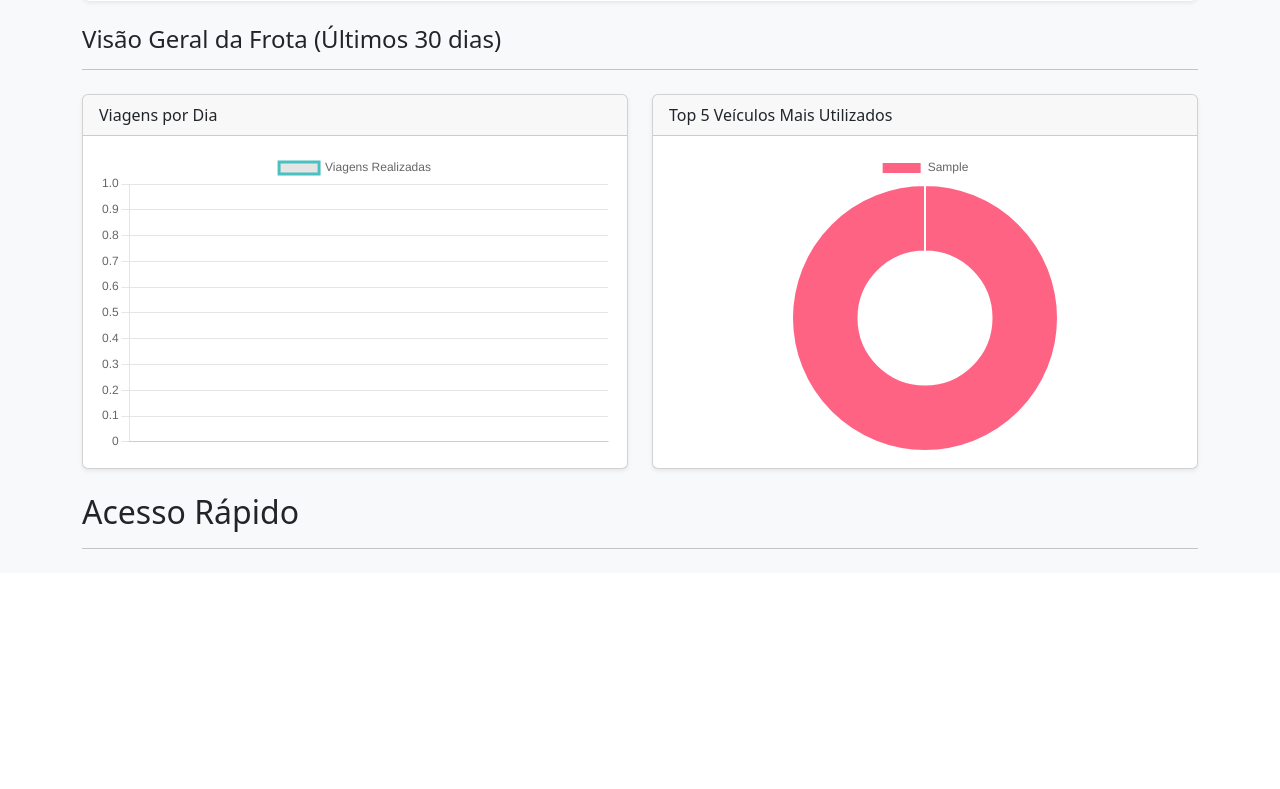
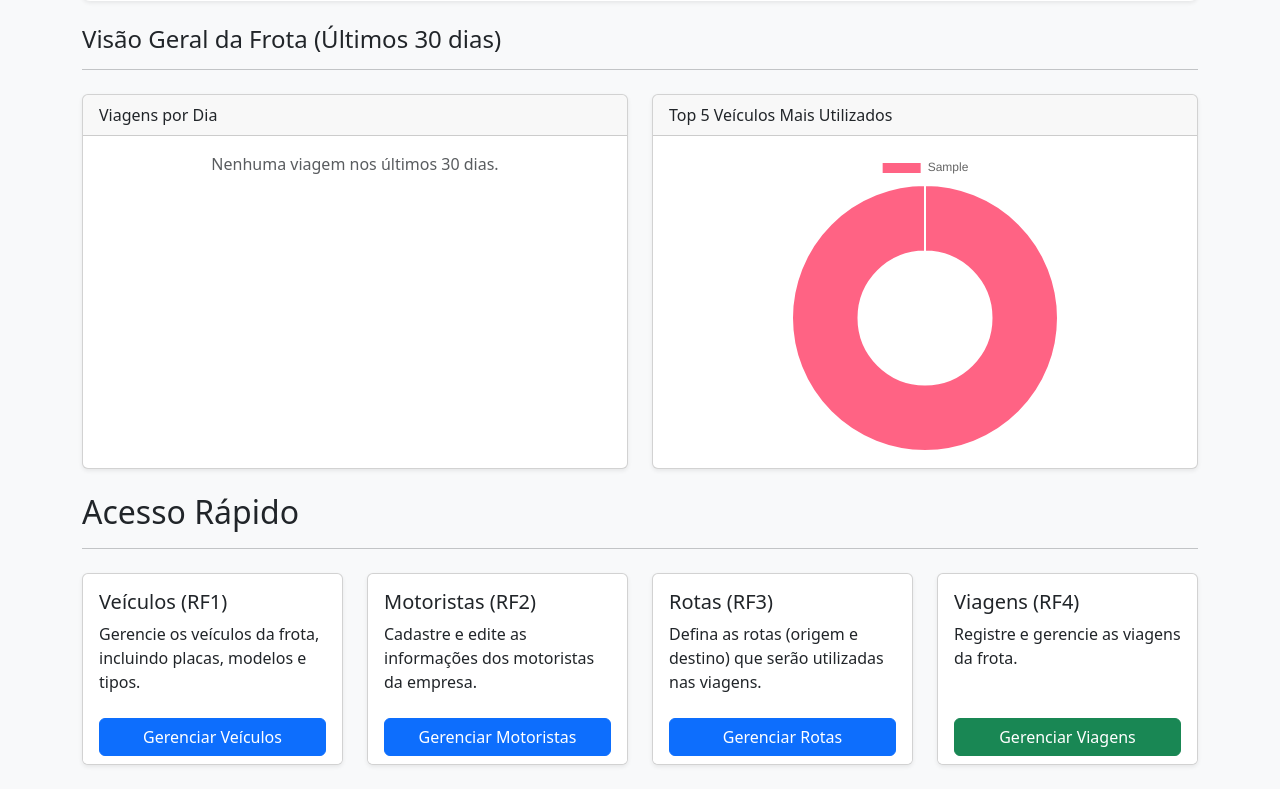
Before and after one commit to Ygor-IA/Eletiva-1, a PHP site: page /ProjetoFrotaVeiculos_p2/principal.php in a window 1280 px wide. Shown: the part 361-1150 px from the top of the page. Before the commit the page ends 910 px from the top, so only its background shows below. Run offline with PHP 8.4, Linux system fonts and the light colour scheme; the visitor is signed in with stand-in values (Sample User, id 1); tables that the repository leaves empty or names only in its code hold one stand-in row (values such as "Sample post").

Commit message:
Retornando o acesso rápido para a principal

```diff
--- a/ProjetoFrotaVeiculos_p2/principal.php
+++ b/ProjetoFrotaVeiculos_p2/principal.php
@@ -95,13 +95,63 @@
     <hr class="mb-4">
 
     <div class="row row-cols-1 row-cols-md-2 row-cols-lg-4 g-4">
+
+      <div class="col">
+        <div class="card h-100 shadow-sm">
+          <div class="card-body">
+            <h5 class="card-title">Veículos (RF1)</h5>
+            <p class="card-text">Gerencie os veículos da frota, incluindo placas, modelos e tipos.</p>
+          </div>
+          <div class="card-footer bg-white border-0">
+            <a href="veiculos.php" class="btn btn-primary w-100">Gerenciar Veículos</a>
+          </div>
+        </div>
       </div>
 
+      <div class="col">
+        <div class="card h-100 shadow-sm">
+          <div class="card-body">
+            <h5 class="card-title">Motoristas (RF2)</h5>
+            <p class="card-text">Cadastre e edite as informações dos motoristas da empresa.</p>
+          </div>
+          <div class="card-footer bg-white border-0">
+            <a href="motoristas.php" class="btn btn-primary w-100">Gerenciar Motoristas</a>
+          </div>
+        </div>
+      </div>
+
+      <div class="col">
+        <div class="card h-100 shadow-sm">
+          <div class="card-body">
+            <h5 class="card-title">Rotas (RF3)</h5>
+            <p class="card-text">Defina as rotas (origem e destino) que serão utilizadas nas viagens.</p>
+          </div>
+          <div class="card-footer bg-white border-0">
+            <a href="rotas.php" class="btn btn-primary w-100">Gerenciar Rotas</a>
+          </div>
+        </div>
+      </div>
+
+      <div class="col">
+        <div class="card h-100 shadow-sm">
+          <div class="card-body">
+            <h5 class="card-title">Viagens (RF4)</h5>
+            <p class="card-text">Registre e gerencie as viagens da frota.</p>
+          </div>
+          <div class="card-footer bg-white border-0">
+            <a href="viagens.php" class="btn btn-success w-100">Gerenciar Viagens</a>
+          </div>
+        </div>
+      </div>
+
+    </div>
     <script src="https://cdn.jsdelivr.net/npm/chart.js"></script>
 <script>
     // #############################################################
     // ####   SCRIPT DO GRÁFICO 1 (VIAGENS) - DADOS DINÂMICOS   ####
     // #############################################################
+
+    // Pega os dados 'impressos' pelo PHP
     const labelsViagens = <?php echo $json_labels_viagens; ?>;
     const dataViagens = <?php echo $json_data_viagens; ?>;
 
@@ -117,6 +167,7 @@
 
     // Renderiza o Gráfico de Linha
     const ctxViagens = document.getElementById('graficoViagensPorDia');
+    if (labelsViagens.length > 0) { // Só renderiza se houver dados
         new Chart(ctxViagens, {
             type: 'line',
             data: dadosViagens,
@@ -125,10 +176,16 @@
                 maintainAspectRatio: false
             }
         });
+    } else {
+        ctxViagens.parentNode.innerHTML = '<p class="text-center text-muted">Nenhuma viagem nos últimos 30 dias.</p>';
+    }
+
 
     // #############################################################
     // ####   SCRIPT DO GRÁFICO 2 (VEÍCULOS) - DADOS DINÂMICOS   ####
     // #############################################################
+
+    // Pega os dados 'impressos' pelo PHP
     const labelsVeiculos = <?php echo $json_labels_veiculos; ?>;
     const dataVeiculos = <?php echo $json_data_veiculos; ?>;
 
@@ -150,6 +207,7 @@
 
     // Renderiza o Gráfico de Rosca (Doughnut)
     const ctxVeiculos = document.getElementById('graficoVeiculosMaisUsados');
+    if (labelsVeiculos.length > 0) { // Só renderiza se houver dados
         new Chart(ctxVeiculos, {
             type: 'doughnut',
             data: dadosVeiculos,
@@ -158,6 +216,9 @@
                 maintainAspectRatio: false
             }
         });
+    } else {
+        ctxVeiculos.parentNode.innerHTML = '<p class="text-center text-muted">Nenhum veículo foi utilizado ainda.</p>';
+    }
 </script>
 
 <?php
```
Lines whose indentation alone changed are shown as unchanged.
